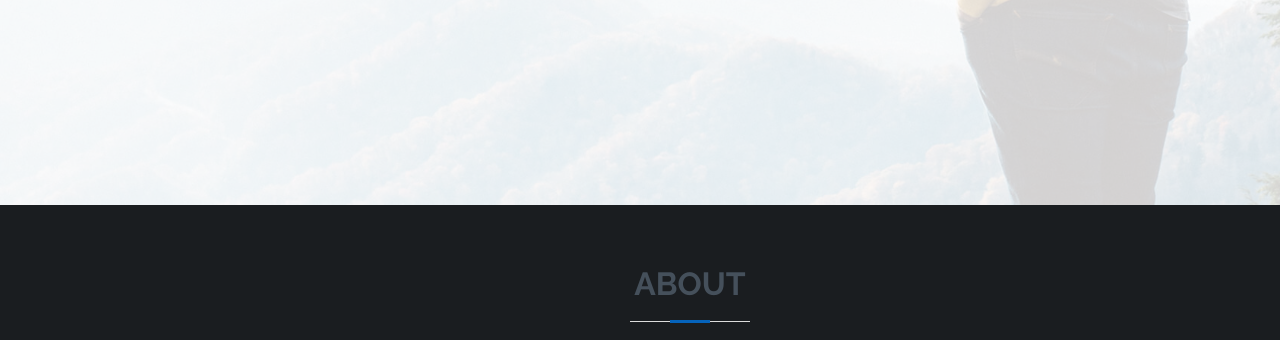
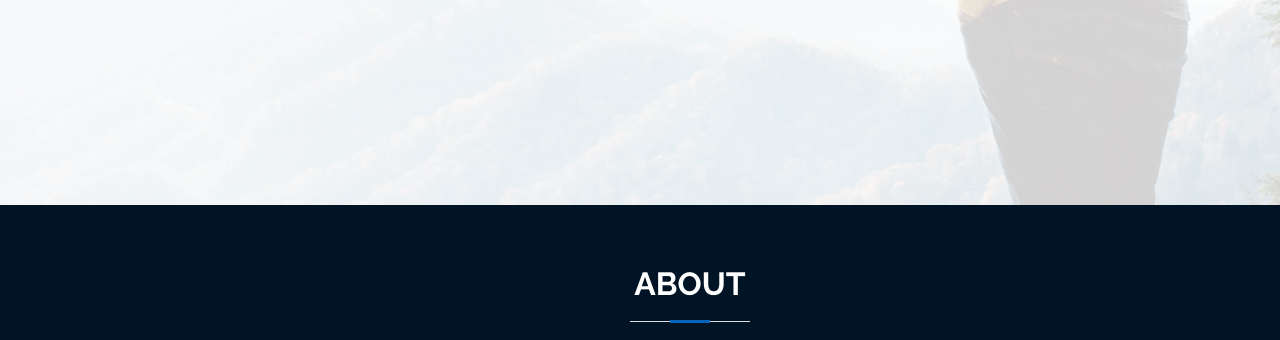
Before and after one commit to RGSousa99/Site, a plain HTML site: page public/index.html in a window 1280 px wide. Shown: the part 595-935 px from the top of the page. Drawn offline with nearby package versions, Linux system fonts and the light colour scheme.

Commit message:
Primeiro teste

```diff
--- a/public/assets/css/style.css
+++ b/public/assets/css/style.css
@@ -11,8 +11,8 @@
 --------------------------------------------------------------*/
 body {
   font-family: "Open Sans", sans-serif;
-  color: #272829;
-  background-color: #1a1d20;
+  color: #eff1f3;
+  background-color: #011426;
 }
 
 a {
@@ -370,7 +370,7 @@ section {
   margin-bottom: 20px;
   padding-bottom: 20px;
   position: relative;
-  color: #45505b;
+  color: #ffffff;
 }
 
 .section-title h2::before {
```
Also changed, not shown: 2 other files.
